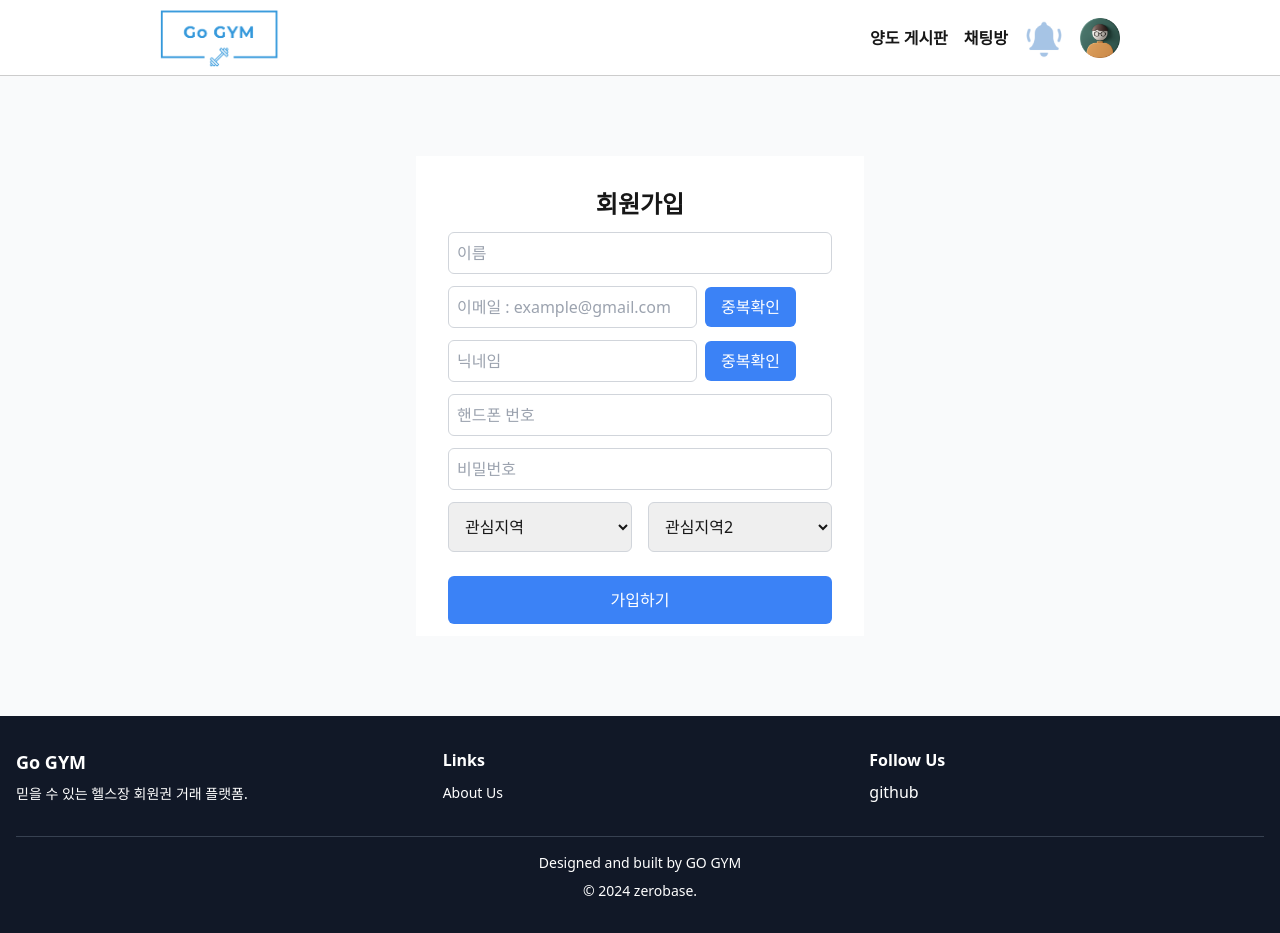
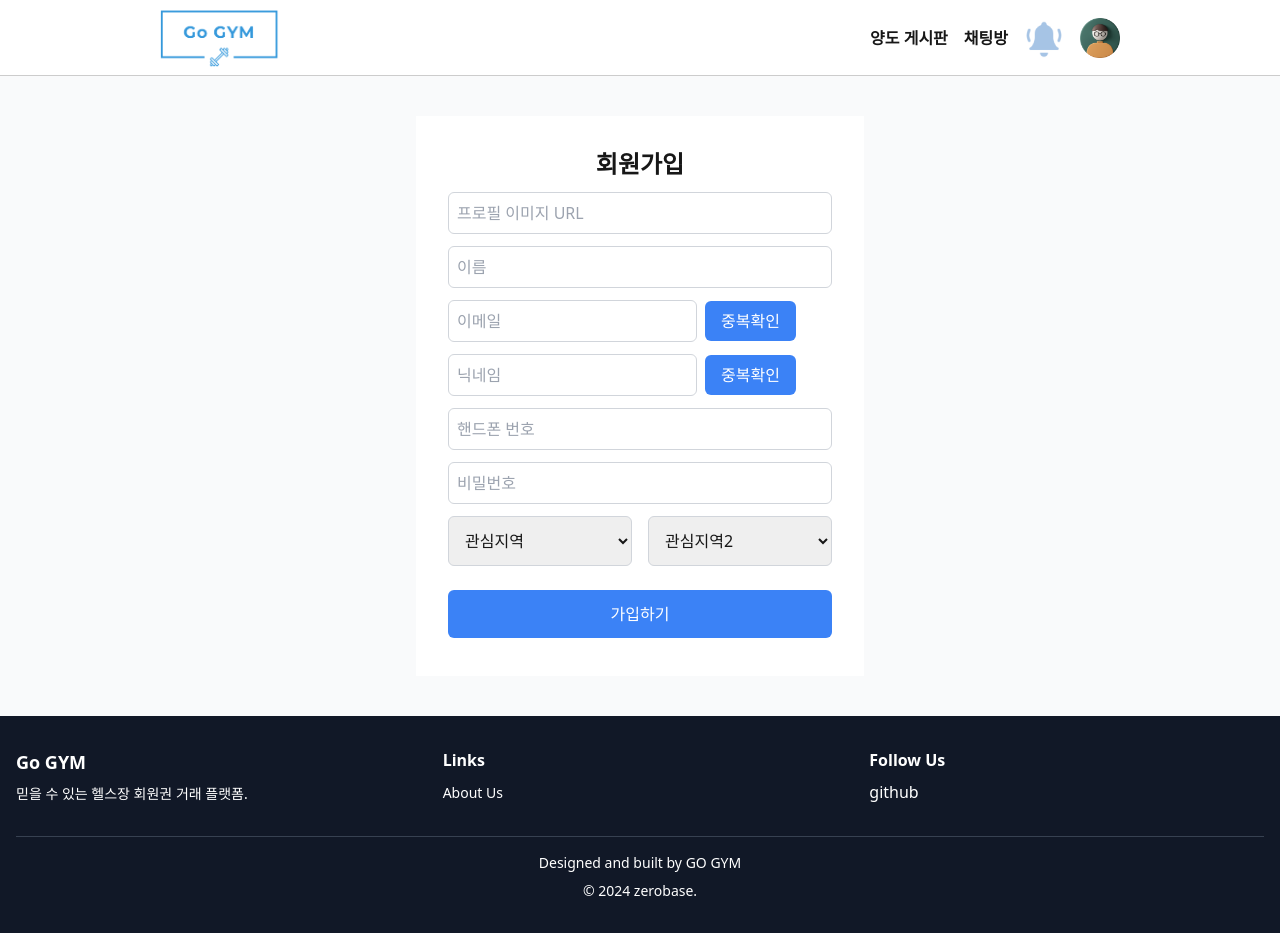
Before and after one commit to MinJuPark52/Go-Gym, a Next.js app: page /signup in a window 1280 px wide. Built offline with nearby package versions, Linux system fonts and the light colour scheme.

Commit message:
Feat:/Signup 이메일 인증

```diff
--- a/components/Post/User/Login.tsx
+++ b/components/Post/User/Login.tsx
@@ -79,6 +79,7 @@ export default function LoginForm() {
     return valid;
   };
 
+  // 토큰 사용해서 로그인
   const handleLoginSubmit = async (e: React.FormEvent) => {
     e.preventDefault();
 
@@ -89,14 +90,24 @@ export default function LoginForm() {
           url: "/api/auth/sign-in",
           data: {
             email: loginFormData.email,
-
             password: loginFormData.password,
           },
         });
-        console.log(response.data);
+
+        if (response.data.token) {
+          localStorage.setItem("authToken", response.data.token);
+
+          localStorage.setItem("userData", JSON.stringify(response.data.user));
+
+          console.log("Login successful:", response.data);
+          window.location.href = "/";
+        } else {
+          console.error("No token was received.");
+          alert("로그인에 실패했습니다.");
+        }
       } catch (error) {
         console.error("Error:", error);
-        alert("서버와의 연결에 실패했습니다.");
+        alert("잘못된 정보입니다.");
       }
     }
   };
@@ -104,9 +115,9 @@ export default function LoginForm() {
   return (
     <form
       onSubmit={handleLoginSubmit}
-      className="w-full max-w-md bg-white p-8 space-y-3"
+      className="w-full h-[25rem] max-w-md bg-white p-8 space-y-3"
     >
-      <h2 className="text-2xl font-semibold text-center">로그인</h2>
+      <h2 className="text-2xl font-semibold text-center mt-2">로그인</h2>
 
       <LoginInput
         type="email"
--- a/components/Post/User/Signup.tsx
+++ b/components/Post/User/Signup.tsx
@@ -9,6 +9,18 @@ interface InputProps {
   value: string;
   onChange: (e: ChangeEvent<HTMLInputElement>) => void;
   errorMessage?: string;
+}
+
+interface SignupErrors {
+  [key: string]: string;
+  name: string;
+  email: string;
+  nickname: string;
+  phone: string;
+  password: string;
+  area: string;
+  area2: string;
+  profileImageUrl: string;
 }
 
 const SignupInput: React.FC<InputProps> = ({
@@ -31,6 +43,7 @@ const SignupInput: React.FC<InputProps> = ({
   </div>
 );
 
+// 관심지역
 const areas = ["서울"];
 const areas2 = ["부산"];
 
@@ -43,7 +56,10 @@ export default function SignupPage() {
     password: "",
     area: "none",
     area2: "none",
+    profileImageUrl: "",
+    role: "",
   });
+
   const [availability, setAvailability] = useState({
     email: null as boolean | null,
     nickname: null as boolean | null,
@@ -52,6 +68,7 @@ export default function SignupPage() {
     email: false,
     nickname: false,
   });
+
   const [signupErrors, setsignupErrors] = useState({
     name: "",
     email: "",
@@ -60,6 +77,7 @@ export default function SignupPage() {
     password: "",
     area: "",
     area2: "",
+    profileImageUrl: "",
   });
 
   const handleSignupChange =
@@ -70,7 +88,7 @@ export default function SignupPage() {
 
   const validateForm = () => {
     let valid = true;
-    const newErrors = { ...signupErrors };
+    const newErrors: SignupErrors = { ...signupErrors };
 
     const fields = [
       {
@@ -160,7 +178,7 @@ export default function SignupPage() {
           }`
       );
     } catch (error) {
-      console.error(`Error checking ${type}:`, error);
+      console.error(`Error checking availability: ${type}:`, error);
 
       if ((error as AxiosError).response) {
         const responseMessage = (error as AxiosError).response?.data;
@@ -198,14 +216,31 @@ export default function SignupPage() {
             password: signupFormData.password,
             areas: signupFormData.area,
             areas2: null,
+            profileImageUrl: signupFormData.profileImageUrl,
             // role: "User",
-            // profilemageUrl : ""
           },
         });
         console.log(response.data);
+        alert("회원가입이 완료되었습니다.");
+
+        // 이메일 인증 요청
+        try {
+          const emailResponse = await axios({
+            method: "post",
+            url: "/api/auth/verify-email",
+            data: {
+              email: signupFormData.email,
+            },
+          });
+          console.log(emailResponse.data);
+          alert("이메일 인증 링크가 전송되었습니다.");
+        } catch (error) {
+          console.error("Error:", error);
+          alert("이메일 인증을 요청하는데 실패했습니다. 다시 시도해주세요.");
+        }
       } catch (error) {
-        console.error("Error:", error);
-        alert("다시 시도해주세요.");
+        console.log("회원가입 오류:", error);
+        alert("회원가입에 실패했습니다. 다시 시도해주세요.");
       }
     }
   };
@@ -214,9 +249,19 @@ export default function SignupPage() {
     <div className="flex items-center justify-center bg-gray-50 border-r-gray-300 w-full h-[40rem]">
       <form
         onSubmit={handleSignupSubmit}
-        className="w-full h-[30rem] max-w-md bg-white p-8 space-y-3"
+        className="w-full h-[35rem] max-w-md bg-white p-8 space-y-3 overflow-y-auto"
       >
         <h2 className="text-2xl font-semibold text-center">회원가입</h2>
+
+        <div>
+          <SignupInput
+            type="text"
+            placeholder="프로필 이미지 URL"
+            value={signupFormData.profileImageUrl}
+            onChange={handleSignupChange("profileImageUrl")}
+            errorMessage={signupErrors.profileImageUrl}
+          />
+        </div>
 
         <div>
           <SignupInput
@@ -232,7 +277,7 @@ export default function SignupPage() {
           <div>
             <SignupInput
               type="text"
-              placeholder="이메일 : example@gmail.com"
+              placeholder="이메일"
               value={signupFormData.email}
               onChange={handleSignupChange("email")}
               errorMessage={signupErrors.email}
```
